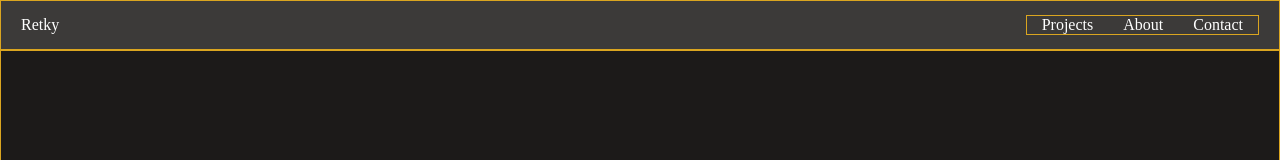
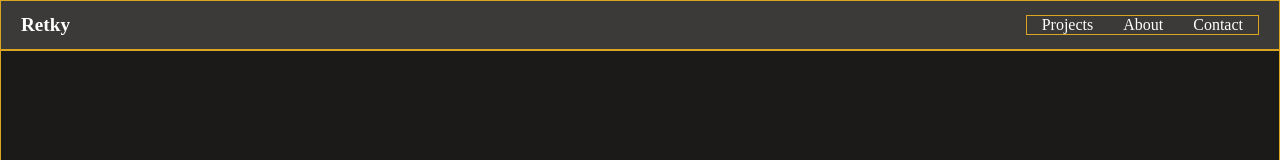
Before and after one commit to Retky/RetkyPortfolio, a React (Create React App) app: page / in a window 1280 px wide. Shown: the top 160 px of the page. Built offline with nearby package versions, Linux system fonts and the light colour scheme; no server answers.

Commit message:
Mod 'routes' fix links througth page

```diff
--- a/src/App.js
+++ b/src/App.js
@@ -1,4 +1,3 @@
-import { HashRouter as Router, Routes, Route } from 'react-router-dom';
 import Nav from './components/Nav';
 import HomePage from './pages/HomePage';
 import Footer from './components/Footer';
@@ -6,13 +5,9 @@ import './styles/App.scss';
 
 const App = () => (
   <div className="app">
-    <Router>
-      <Nav />
-      <Routes>
-        <Route path="/" element={<HomePage />} />
-      </Routes>
-      <Footer />
-    </Router>
+    <Nav />
+    <HomePage />
+    <Footer />
   </div>
 );
 
--- a/src/components/Nav.jsx
+++ b/src/components/Nav.jsx
@@ -9,7 +9,7 @@ const Nav = () => {
   const component = (
     <header>
       <div className="header">
-        <div className="logo"> Retky </div>
+        <a href="#home" className="logo"> Retky </a>
         <nav>
           <button type="button" className="hamburger" onClick={() => setIsMenuOpen(!isMenuOpen)}>
             <FontAwesomeIcon icon={faBars} />
--- a/src/pages/Landing.jsx
+++ b/src/pages/Landing.jsx
@@ -3,7 +3,7 @@ import '../styles/Landing.scss';
 
 const Landing = () => {
   const view = (
-    <div className="landing">
+    <div id="home" className="landing">
       <div className="landing-content">
         <div className="presentation">
           <h1>
--- a/src/styles/Contact.scss
+++ b/src/styles/Contact.scss
@@ -4,6 +4,7 @@
   @include adaptative-width;
   @include content-aurea;
 
+  margin-top: 50px;
   align-items: center;
 
   h2 {
--- a/src/styles/Nav.scss
+++ b/src/styles/Nav.scss
@@ -18,6 +18,13 @@ header {
   display: flex;
   justify-content: space-between;
   align-items: center;
+}
+
+.logo {
+  font-size: 1.2rem;
+  font-weight: 700;
+  text-decoration: none;
+  color: white;
 }
 
 nav {
```
